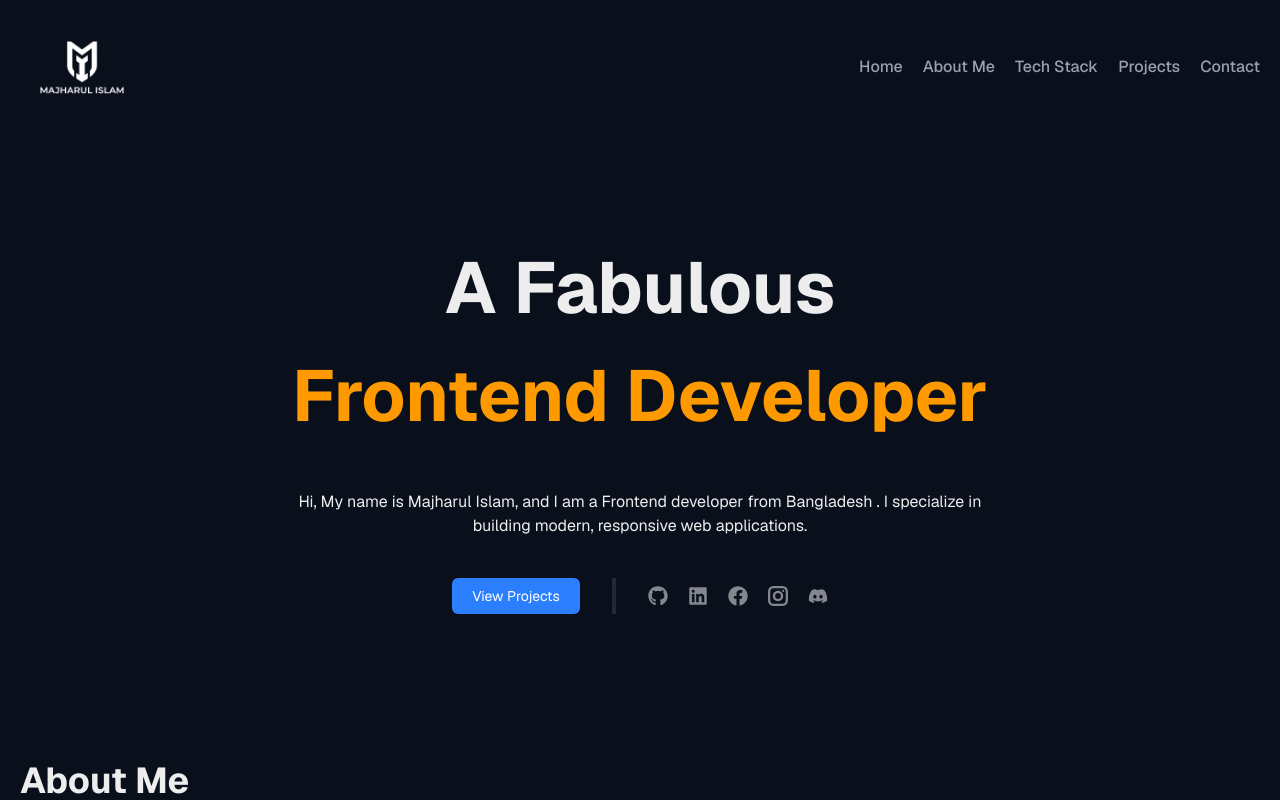
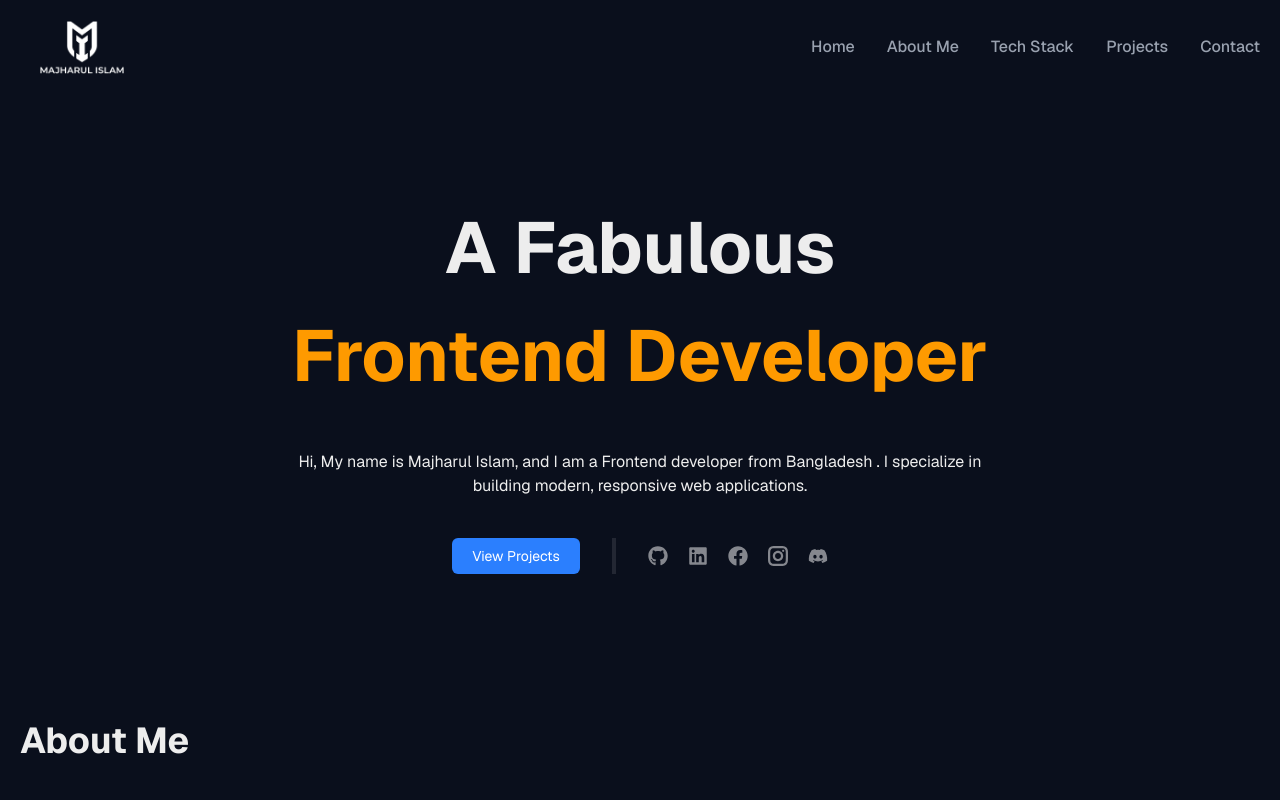
Before and after one commit to Sijan666/personalPortfolio, a React (Vite) app: page / in a window 1280 px wide. Shown: the top 800 px of the page. Built offline with nearby package versions, Linux system fonts and the light colour scheme.

Commit message:
changes in header

```diff
--- a/src/components/layouts/Header.jsx
+++ b/src/components/layouts/Header.jsx
@@ -17,7 +17,7 @@ const Header = () => {
     return (
         <>
         <header>
-            <div className="py-10 bg-[#0A0F1C] font-geist">
+            <div className="py-5 bg-[#0A0F1C] font-geist">
                 <Container>
                     <div className="flex justify-between items-center">
                         {/* logo */}
@@ -26,7 +26,7 @@ const Header = () => {
                         </div>
                         {/* large device navbar */}
                         <nav className="lg:w-[37%] place-items-end hidden md:block">
-                            <ul className="flex gap-x-5 text-white ">
+                            <ul className="flex gap-x-8 text-white ">
                                 <li className="text-[#99A1AF] text-base font-medium leading-6 cursor-pointer">Home</li>
                                 <li className="text-[#99A1AF] text-base font-medium leading-6 cursor-pointer">About Me</li>
                                 <li className="text-[#99A1AF] text-base font-medium leading-6 cursor-pointer">Tech Stack</li>
```
